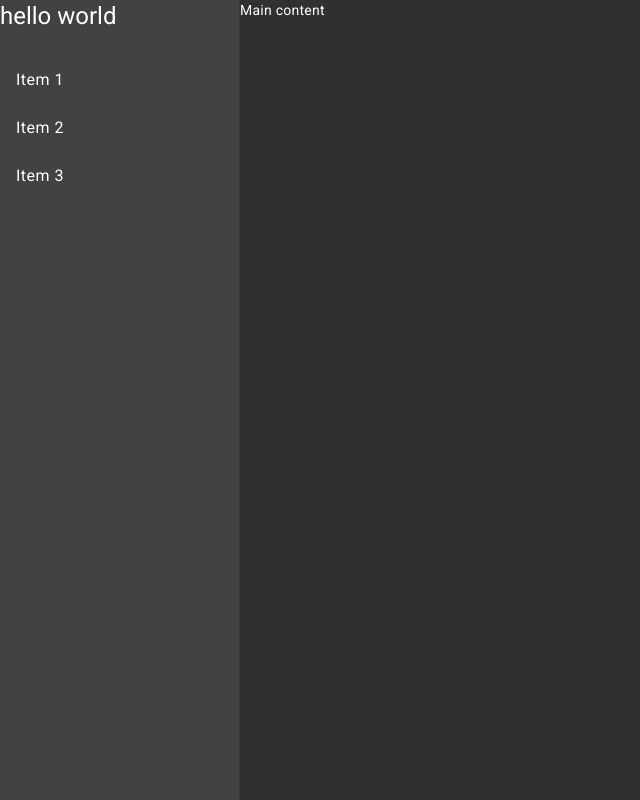
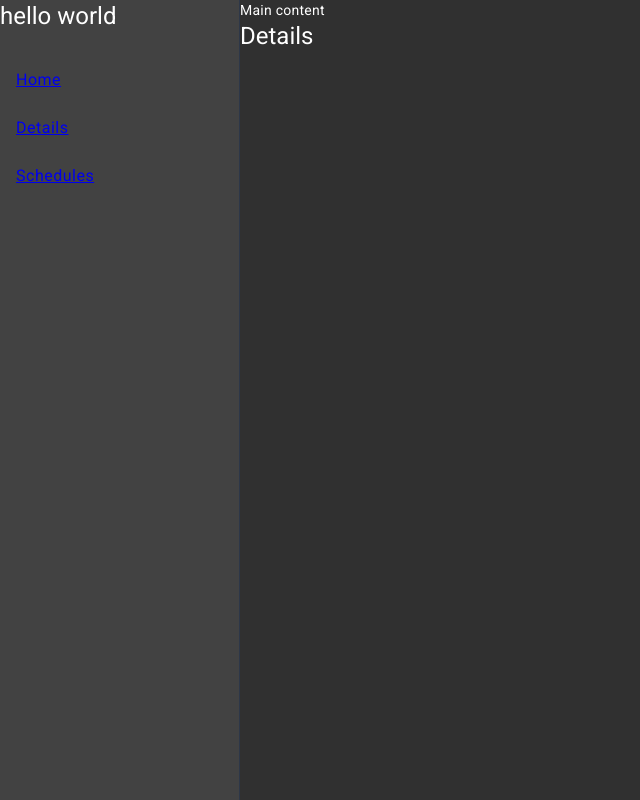
Before and after one commit to jimyeong/angular_component_templates, an Angular app: page /details/1 in a window 1280 px wide. Before the commit this address led to /. Shown: the whole page, without its empty margins (0-640 px from the left). Built offline with nearby package versions, Linux system fonts and the light colour scheme.

Commit message:
routing added

```diff
--- a/src/app/app.config.ts
+++ b/src/app/app.config.ts
@@ -1,10 +1,10 @@
 import { ApplicationConfig } from '@angular/core';
 import { provideRouter } from '@angular/router';
 
-import { routes } from './app.routes';
+import { routeConfig } from './app.routes';
 import { provideClientHydration } from '@angular/platform-browser';
 import { provideAnimationsAsync } from '@angular/platform-browser/animations/async';
 
 export const appConfig: ApplicationConfig = {
-  providers: [provideRouter(routes), provideClientHydration(), provideAnimationsAsync()]
+  providers: [provideRouter(routeConfig), provideClientHydration(), provideAnimationsAsync()]
 };
--- a/src/app/app.routes.ts
+++ b/src/app/app.routes.ts
@@ -1,3 +1,18 @@
 import { Routes } from '@angular/router';
+import {HomeComponent} from './home/home.component';
+import {DetailsComponent} from './details/details.component';
+export const routeConfig: Routes = [
+    {
+        path: '',
+        title: "Home",
+        component: HomeComponent
+    },
+    {
+        path: "details/:id",
+        title: "Details",
+        component: DetailsComponent
+    }
+];
 
+export default routeConfig;
 export const routes: Routes = [];
--- /dev/null
+++ b/src/app/details/details.component.html
@@ -0,0 +1 @@
+<p>details works!</p>
--- /dev/null
+++ b/src/app/details/details.component.ts
@@ -0,0 +1,14 @@
+import { Component } from '@angular/core';
+
+@Component({
+  selector: 'app-details',
+  standalone: true,
+  imports: [],
+  template: `
+  <h1>Details</h1>
+  `,
+  styleUrl: './details.component.scss'
+})
+export class DetailsComponent {
+
+}
--- a/src/app/home/home.component.component.html
+++ /dev/null
@@ -1 +0,0 @@
-<p>home.component works!</p>
--- /dev/null
+++ b/src/app/home/home.component.ts
@@ -0,0 +1,14 @@
+import { Component } from '@angular/core';
+
+@Component({
+  selector: 'app-home.component',
+  standalone: true,
+  imports: [],
+  template: `
+    <h1>Home</h1>
+  `,
+  styleUrl: './home.component.scss'
+})
+export class HomeComponent {
+
+}
--- a/src/app/layouts/nav-list/nav-list.component.ts
+++ b/src/app/layouts/nav-list/nav-list.component.ts
@@ -1,15 +1,23 @@
 import { Component } from '@angular/core';
 
 import {MatListModule} from '@angular/material/list';
+import { RouterModule } from '@angular/router';
+
 @Component({
   selector: 'app-nav-list',
   standalone: true,
-  imports: [MatListModule],
+  imports: [MatListModule, RouterModule],
   template: `
  <mat-list role="list">
-  <mat-list-item role="listitem">Item 1</mat-list-item>
-  <mat-list-item role="listitem">Item 2</mat-list-item>
-  <mat-list-item role="listitem">Item 3</mat-list-item>
+  <mat-list-item role="listitem">
+    <a [routerLink]="['/']">Home</a>
+  </mat-list-item>
+  <mat-list-item role="listitem">
+    <a [routerLink]="['/details/1']">Details</a>
+  </mat-list-item>
+  <mat-list-item role="listitem">
+    <a [routerLink]="['/schedules']">Schedules</a>
+  </mat-list-item>
 </mat-list>
   `,
   styleUrl: './nav-list.component.scss'
--- a/src/app/layouts/side-nav/side-nav.ts.component.ts
+++ b/src/app/layouts/side-nav/side-nav.ts.component.ts
@@ -1,18 +1,13 @@
 import { Component } from '@angular/core';
 import {MatSidenavModule} from '@angular/material/sidenav';
 import { NavListComponent } from '../nav-list/nav-list.component';
-
-
-
-
-
-
+import { RouterOutlet } from '@angular/router';
 
 
 @Component({
   selector: 'app-side-nav',
   standalone: true,
-  imports: [MatSidenavModule, NavListComponent],
+  imports: [MatSidenavModule, NavListComponent, RouterOutlet],
   template: `
     <mat-drawer-container>
       <mat-drawer mode="side" opened>
@@ -20,7 +15,9 @@ import { NavListComponent } from '../nav-list/nav-list.component';
         <app-nav-list></app-nav-list>
         <!-- <mat-slide-toggle>toggle me</mat-slide-toggle> -->
       </mat-drawer>
-      <mat-drawer-content>Main content</mat-drawer-content>
+      <mat-drawer-content>Main content
+      <router-outlet></router-outlet>
+      </mat-drawer-content>
     </mat-drawer-container>
     `,
   styleUrl: './side-nav.ts.component.scss'
```
Also changed, not shown: src/app/app.component.ts (+5 -2 lines), src/app/home/home.component.component.ts (deleted, +0 -12 lines), src/app/details/details.component.scss (added), src/app/home/home.component.scss (added), 2 other files (tests, documents, lock files or other folders).
